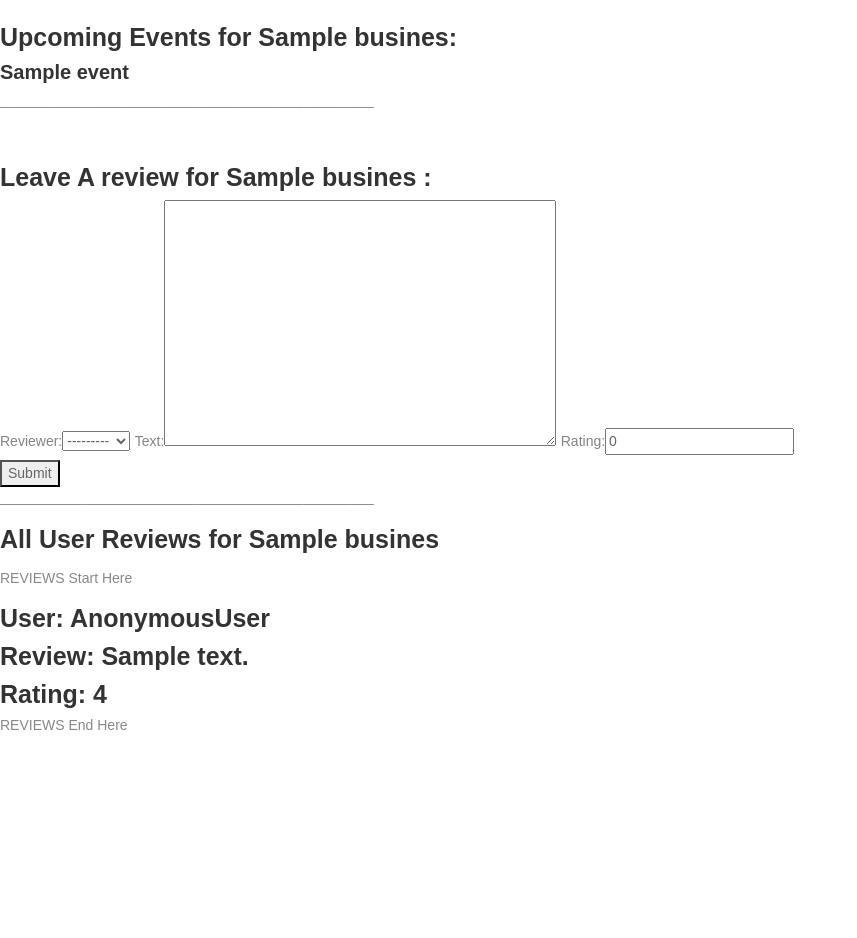
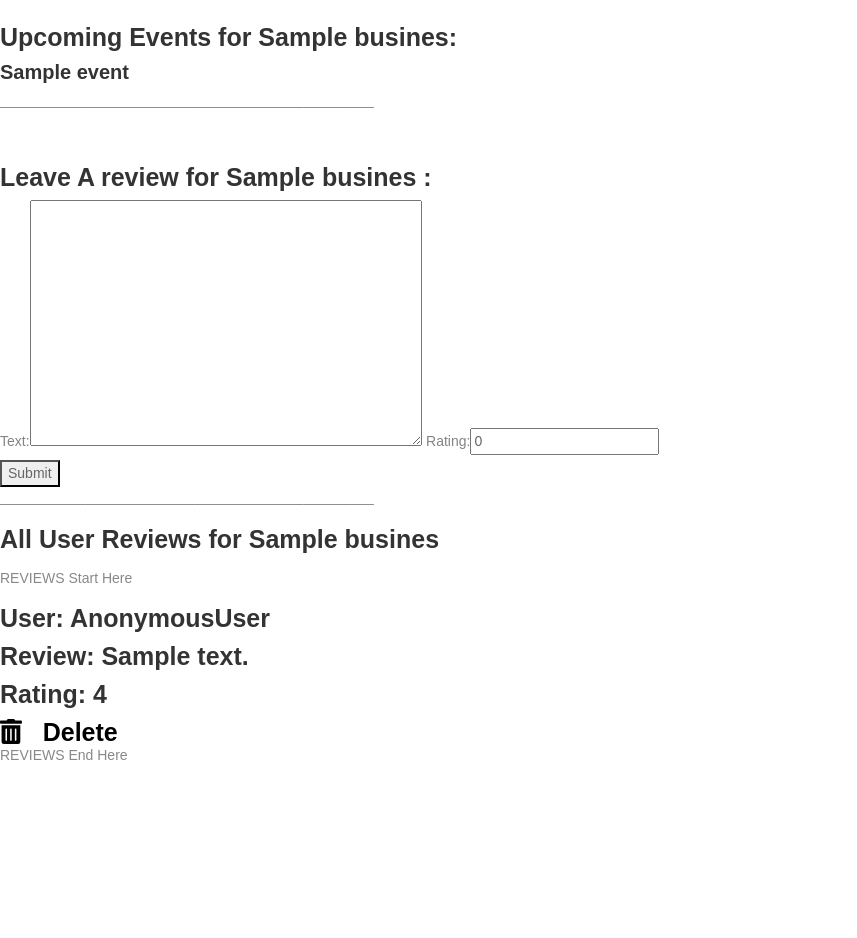
Before and after one commit to Triangle4Kids/Triangle4Kids, a Django app: a page that uses core/templates/business/business_detail.html in a window 1280 px wide. Shown: the part 305-1243 px from the top of the page, without its empty margins (0-857 px from the left). Before the commit the page ends 1035 px from the top, so only its background shows below. Run offline with Django 3.2, Linux system fonts and the light colour scheme; tables that the repository leaves empty hold one stand-in row (values such as "Sample post"); some libraries are stand-ins or nearby versions; some web fonts are replaced.

Commit message:
add delete review, add leave review, add login required

```diff
--- a/core/admin.py
+++ b/core/admin.py
@@ -1,6 +1,4 @@
-from django.contrib import admin
 
-# Register your models here.
 from django.contrib import admin
 from core.models import Profile, Event, Business, LeaveReview
 # Register your models here.
@@ -18,7 +16,7 @@
 
 class ReviewAdmin(admin.ModelAdmin):
     model = LeaveReview
-    list_display = ("reviewer", "text", "rating", "business", 'event')
+    list_display = ("reviewer", "text", "rating")
 
 admin.site.register(Business, BusinessAdmin)
 admin.site.register(LeaveReview, ReviewAdmin)
--- a/core/forms.py
+++ b/core/forms.py
@@ -5,4 +5,4 @@
 class LeaveReviewForm(ModelForm):
    class Meta:
        model = LeaveReview
-       fields = ['reviewer', 'text', 'rating']
+       fields = [ 'text', 'rating']
--- a/core/models.py
+++ b/core/models.py
@@ -59,7 +59,6 @@
 
 class LeaveReview(models.Model):
     business = models.ForeignKey(Business, on_delete=models.CASCADE, related_name="reviews")
-    event = models.ForeignKey(Event, on_delete=models.CASCADE, related_name="event")
     reviewer = models.ForeignKey(User, on_delete=models.CASCADE)
     text = models.TextField(max_length=500, blank=False)
     rating = models.IntegerField(default="0")
--- a/core/templates/business/business_detail.html
+++ b/core/templates/business/business_detail.html
@@ -50,6 +50,13 @@
                                 <h2 class = "subtitle"> User:  {{ user }} </h2>
                                 <h2 class = "subtitle"> Review:  {{ review.text}} </h2>
                                 <h2 class = "subtitle"> Rating:  {{ review.rating }} </h2>
+
+                                 {% comment %} {% if user == review.reviewer or user.is_staff %} {% endcomment %}
+                                <a class="button" href="{% url 'user_delete_review' id=review.id %}" ><i class="fas fa-trash-alt"></i> &nbsp; Delete</a>
+                                {% comment %} {% endif %}  {% endcomment %}
+
+
+
                         </div>
 
                 {% endfor %}
--- a/core/views.py
+++ b/core/views.py
@@ -1,11 +1,12 @@
-from django.shortcuts import render
-
 from core.models import Event, Business, LeaveReview, Profile
 from core.forms import LeaveReviewForm
 from django.contrib.auth.decorators import login_required
 from django.http import HttpResponse, HttpResponseRedirect
 from django.shortcuts import get_object_or_404, render, redirect
 from django.urls import reverse
+from django.contrib import messages
+from django.contrib.auth.decorators import login_required
+from django.contrib.auth.models import User
 
 # Create your views here.
 
@@ -59,6 +60,7 @@
        if form.is_valid():
            review = form.save(commit=False)
            review.business = business
+           review.reviewer = request.user
            review.save()
            return redirect('home')
 
@@ -71,7 +73,16 @@
        'review': review,
    })
 
+@login_required
+def user_delete_review(request, id):
+    user = request.user
+    review = LeaveReview.objects.filter(reviewer=user)
 
+    review.delete()
+    return redirect('home')
+
+
+@login_required
 def get_user_profile(request):
     user = request.user
     reviews = LeaveReview.objects.filter(reviewer=user)
--- a/triangle4kids/urls.py
+++ b/triangle4kids/urls.py
@@ -29,7 +29,10 @@
     path('business/<slug>/', views.business_detail, name='business_detail'),
     path('accounts/', include('registration.backends.default.urls')),
     path('my-profile/', views.get_user_profile, name="get_user_profile"),
+    path('review/<id>/delete', views.user_delete_review, name="user_delete_review"),
+
     path(r'(?P<id>\d+)/favorite_event/$', views.favorite_event, name='favorite_event'),
+    # path('event/<int:pk>/favorite_event/', views.favorite_event, name='favorite_event'),
 
 
 
```
Also changed, not shown: core/templates/user_account.html (+9 -3 lines), core/migrations/0002_remove_leavereview_event.py (added).
